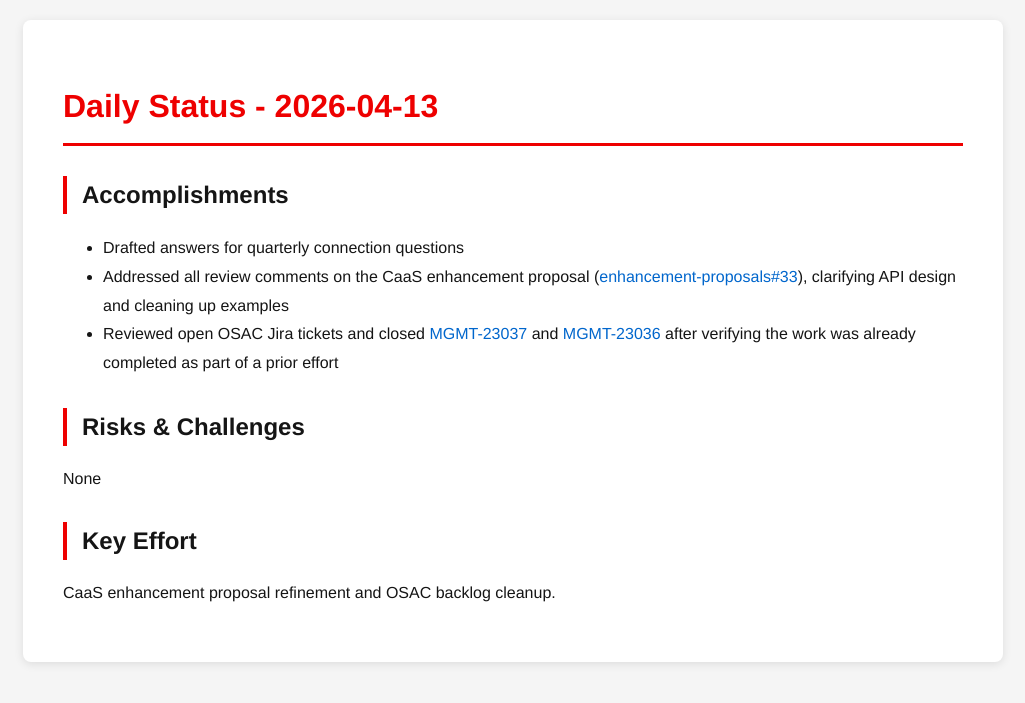
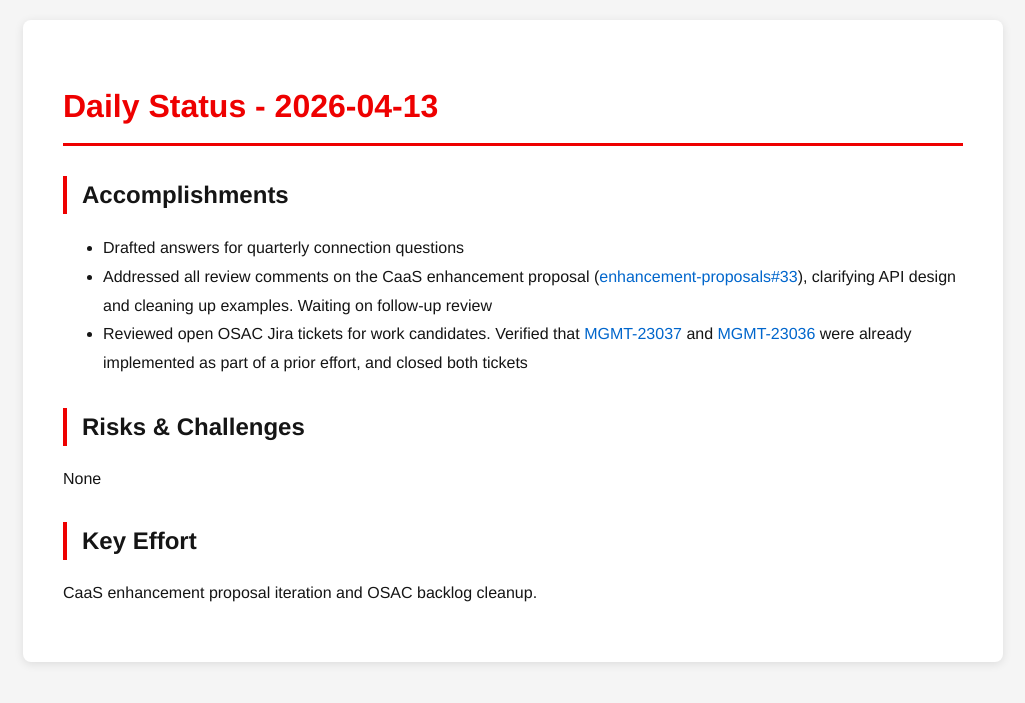
Before and after one commit to tzvatot/daily-status, a Jekyll site: the page built from 2026-04-13.md, in a window 1280 px wide. Shown: the top 703 px of the page, without its empty margins (127-1152 px from the left). Built offline with Jekyll 4.4.1, drawn with Linux system fonts in a browser that asks for light colours.

Commit message:
Daily status update - 2026-04-13

```diff
--- a/2026-04-13.md
+++ b/2026-04-13.md
@@ -8,11 +8,11 @@ date: 2026-04-13
 
 ## Accomplishments
 - Drafted answers for quarterly connection questions
-- Addressed all review comments on the CaaS enhancement proposal ([enhancement-proposals#33](https://github.com/osac-project/enhancement-proposals/pull/33)), clarifying API design and cleaning up examples
-- Reviewed open OSAC Jira tickets and closed [MGMT-23037](https://redhat.atlassian.net/browse/MGMT-23037) and [MGMT-23036](https://redhat.atlassian.net/browse/MGMT-23036) after verifying the work was already completed as part of a prior effort
+- Addressed all review comments on the CaaS enhancement proposal ([enhancement-proposals#33](https://github.com/osac-project/enhancement-proposals/pull/33)), clarifying API design and cleaning up examples. Waiting on follow-up review
+- Reviewed open OSAC Jira tickets for work candidates. Verified that [MGMT-23037](https://redhat.atlassian.net/browse/MGMT-23037) and [MGMT-23036](https://redhat.atlassian.net/browse/MGMT-23036) were already implemented as part of a prior effort, and closed both tickets
 
 ## Risks & Challenges
 None
 
 ## Key Effort
-CaaS enhancement proposal refinement and OSAC backlog cleanup.
+CaaS enhancement proposal iteration and OSAC backlog cleanup.
```
